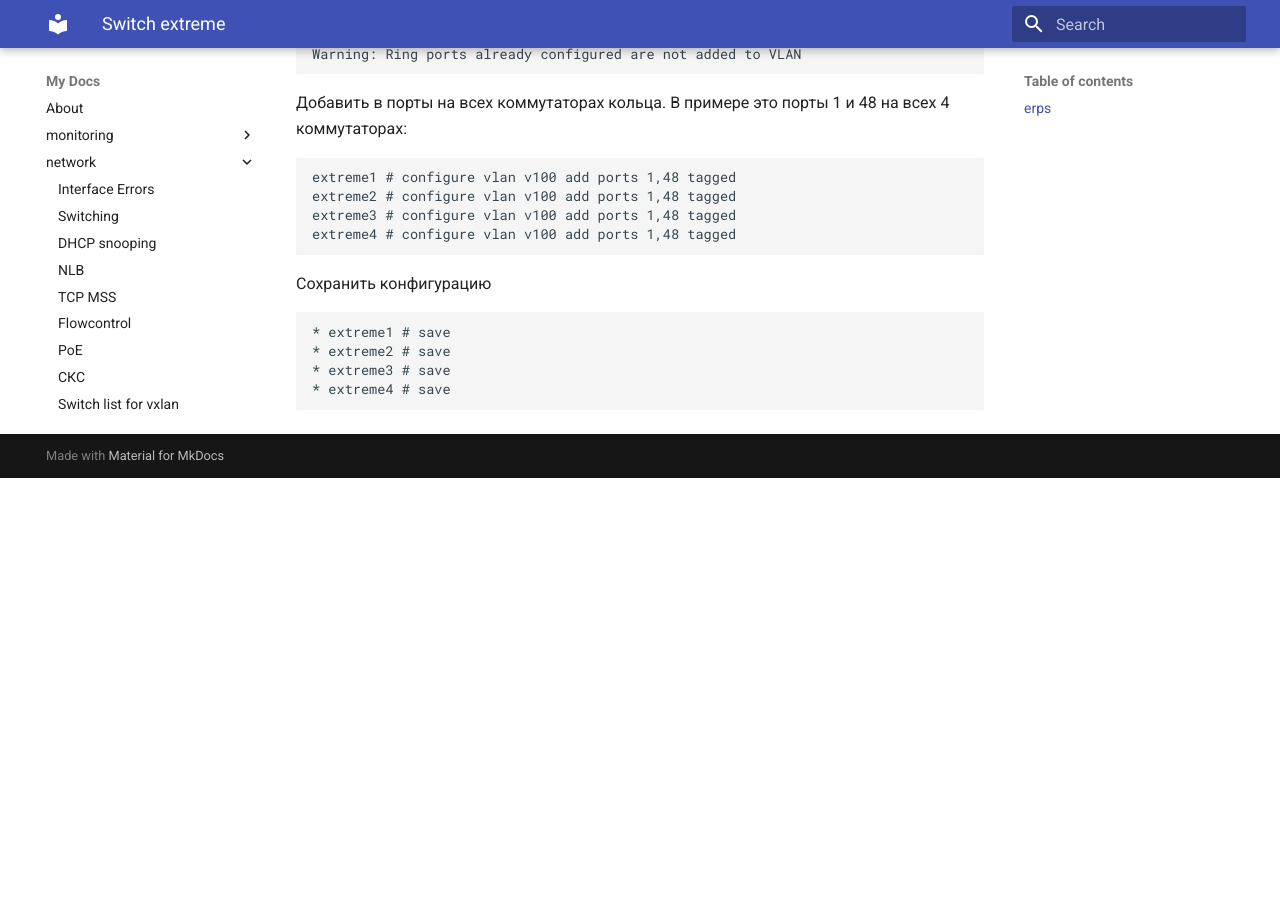
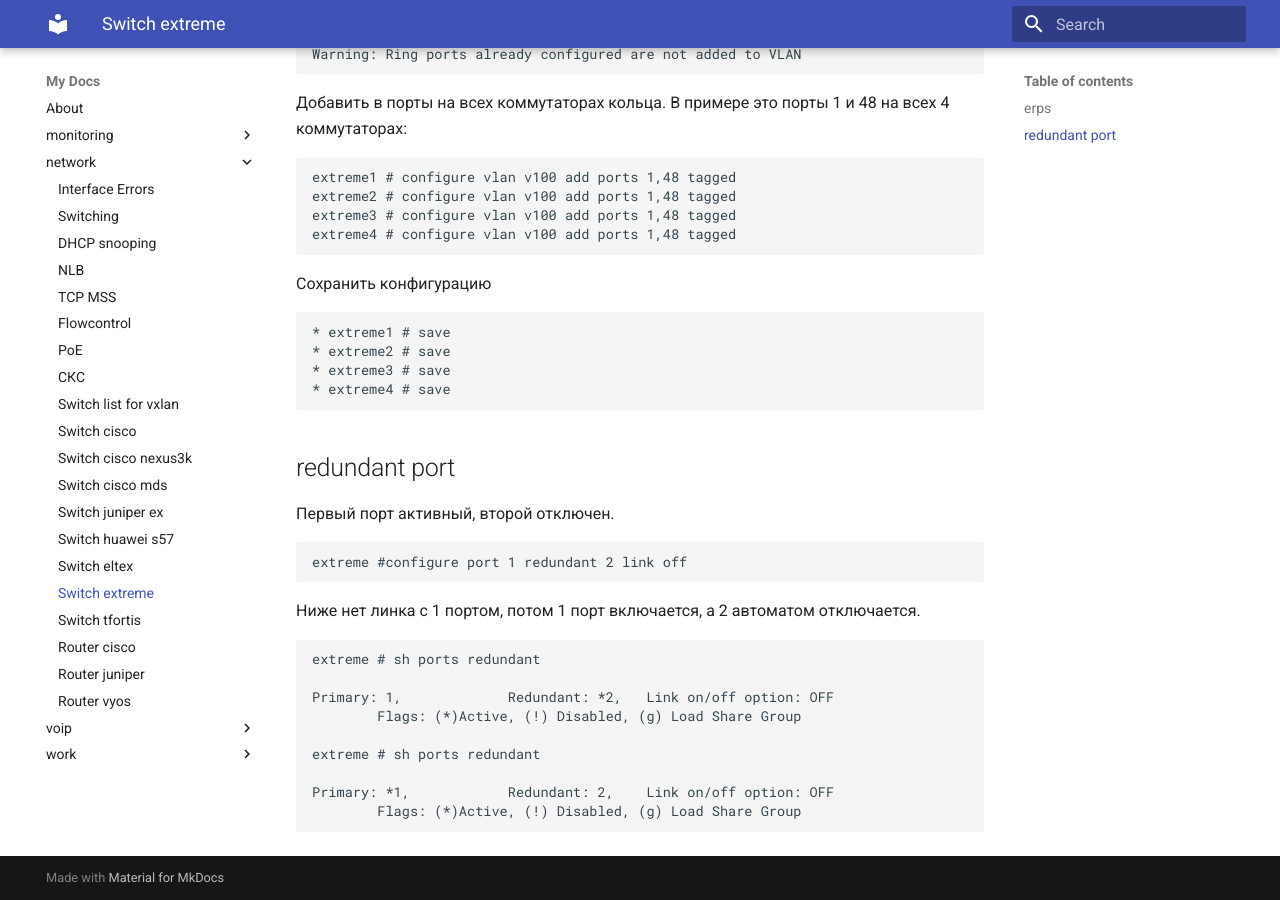
Before and after one commit to v98765/v98765.github.io, an MkDocs documentation site: the page built from docs/network/extreme.md, in a window 1280 px wide and 900 px high, scrolled down 1020 px. Built offline with MkDocs 1.6.1 and Material for MkDocs 9.7.7, drawn with Linux system fonts in a browser that asks for light colours; before the commit the page ends 1498 px from its top, so only the background shows below that.

Commit message:
network/extreme.md redundant info

````diff
--- a/docs/network/extreme.md
+++ b/docs/network/extreme.md
@@ -52,3 +52,23 @@
 * extreme3 # save
 * extreme4 # save
 ```
+
+## redundant port
+
+Первый порт активный, второй отключен.
+```text
+extreme #configure port 1 redundant 2 link off
+```
+
+Ниже нет линка с 1 портом, потом 1 порт включается, а 2 автоматом отключается.
+```text
+extreme # sh ports redundant
+
+Primary: 1,             Redundant: *2,   Link on/off option: OFF
+        Flags: (*)Active, (!) Disabled, (g) Load Share Group
+
+extreme # sh ports redundant
+
+Primary: *1,            Redundant: 2,    Link on/off option: OFF
+        Flags: (*)Active, (!) Disabled, (g) Load Share Group
+```
````
